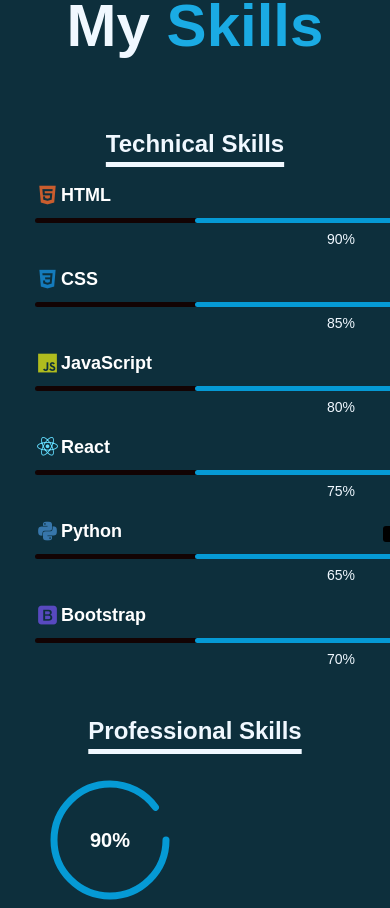
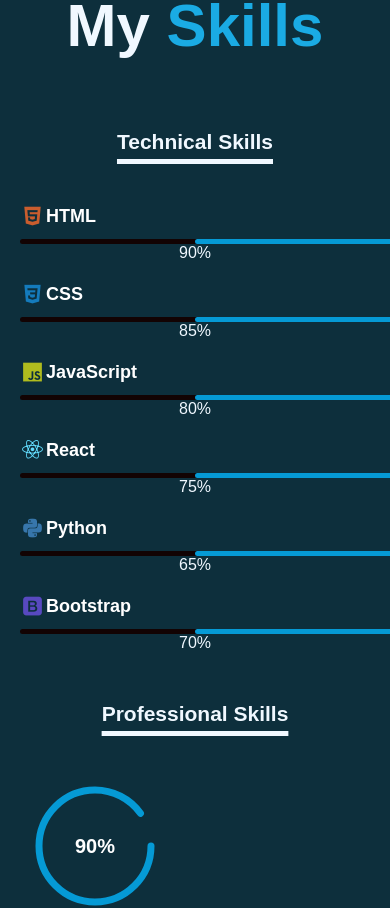
Before and after one commit to IqraShoaib/personal-portfolio-react, a React (Vite) app in the folder portfolio-react/: page / in a window 390 px wide. Shown: the part 3220-4128 px from the top of the page. Built offline with nearby package versions, Linux system fonts and the light colour scheme.

Commit message:
imroving UI/UX

```diff
--- a/portfolio-react/src/style.css
+++ b/portfolio-react/src/style.css
@@ -851,81 +851,7 @@ transform:scale(1);
         transform-origin: left;
 
     }
-    /* =========================
-   Tablet (768px and below)
-========================= */
-@media (max-width: 768px) {
-
-  .container1{
-    width: 100%;
-    max-width: 100%;
-    padding: 0 20px;
-  }
-
-  .heading1{
-    font-size: 28px;
-    margin-bottom: 35px;
-  }
-
-  .bar{
-    margin-bottom: 25px;
-  }
-
-  .skill-header i{
-    font-size: 22px;
-  }
-
-  .skill-header span{
-    font-size: 17px;
-  }
-
-  .progress-line{
-    height: 6px;
-  }
-
-}
-/* =========================
-   Mobile (480px and below)
-========================= */
-@media (max-width: 480px) {
-
-  .container1{
-    width: 100%;
-    padding: 0 15px;
-  }
-
-  .heading1{
-    font-size: 24px;
-    margin-bottom: 25px;
-  }
-
-  .bar{
-    margin-bottom: 20px;
-  }
-
-  .skill-header{
-    gap: 8px;
-  }
-
-  .skill-header i{
-    font-size: 20px;
-  }
-
-  .skill-header span{
-    font-size: 16px;
-  }
-
-  .progress-line{
-    height: 5px;
-  }
-
-  .bar > div:last-child{
-    font-size: 14px;
-    margin-top: 8px;
-    text-align: right;
-  }
-
-}
+
 
     .skill-header{
     display:flex;
```
